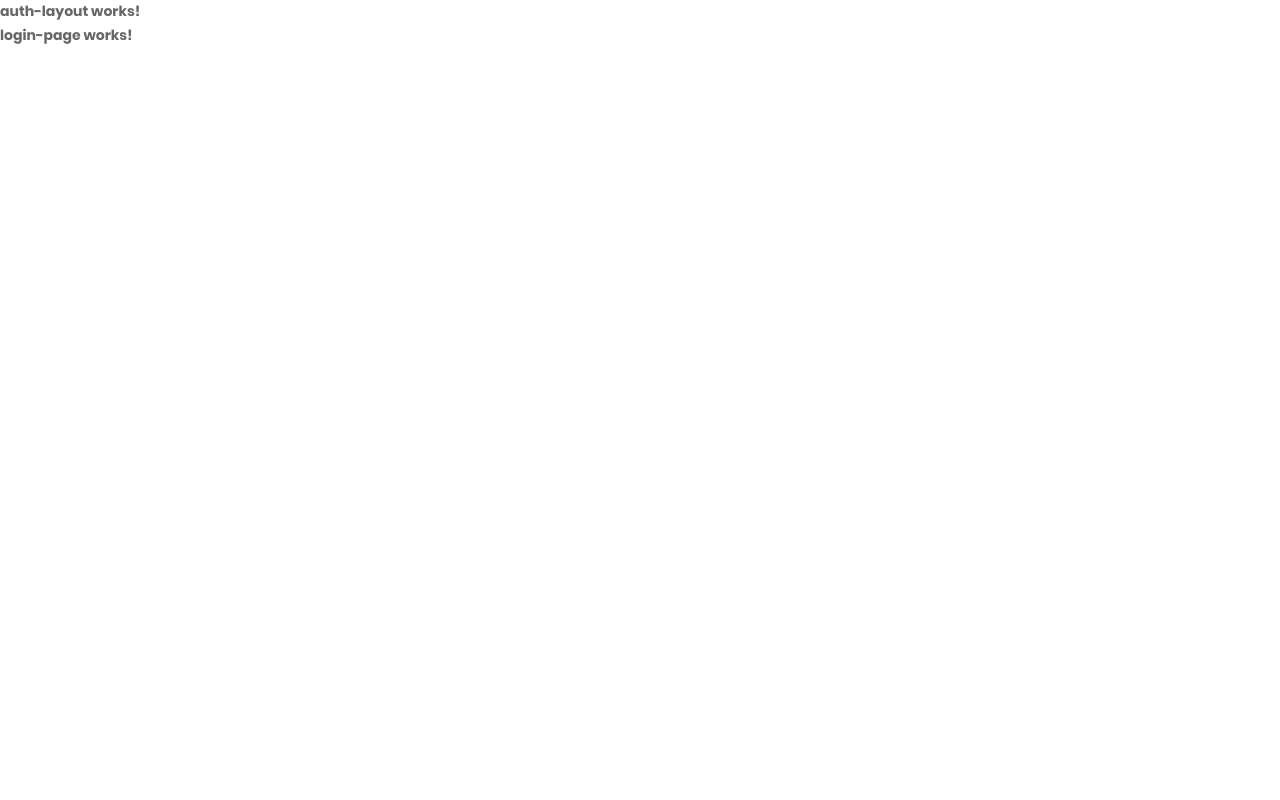
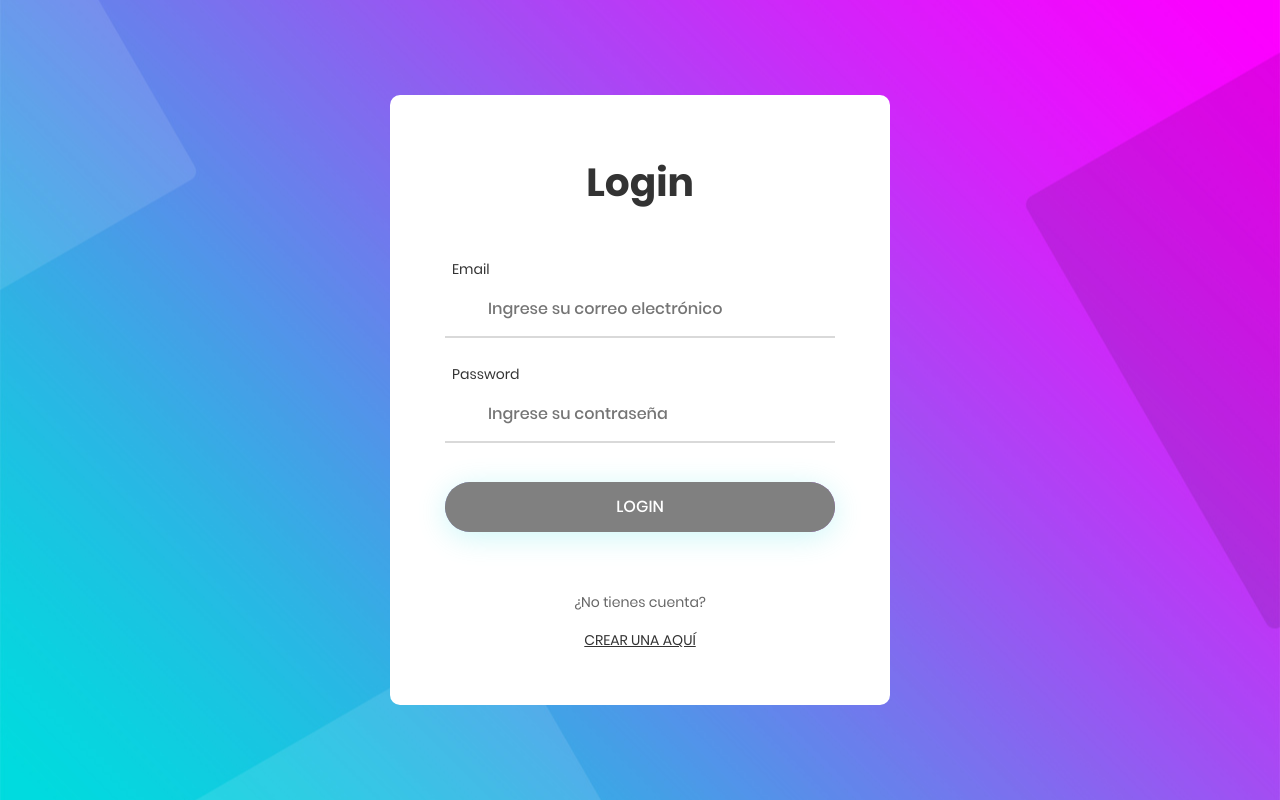
Before and after one commit to AminEl93/AuthApp, an Angular app: page /auth/login in a window 1280 px wide. Built offline with nearby package versions, Linux system fonts and the light colour scheme.

Commit message:
Formulario reactivo inicial de Login

```diff
--- a/src/app/auth/auth.module.ts
+++ b/src/app/auth/auth.module.ts
@@ -1,5 +1,6 @@
 import { NgModule } from '@angular/core';
 import { CommonModule } from '@angular/common';
+import { ReactiveFormsModule } from '@angular/forms';
 
 import { AuthRoutingModule } from './auth-routing.module';
 import { AuthLayoutComponent } from './layouts/auth-layout/auth-layout.component';
@@ -14,7 +15,8 @@
     ],
     imports: [
         CommonModule,
-        AuthRoutingModule
+        AuthRoutingModule,
+        ReactiveFormsModule
     ]
 })
 
--- a/src/app/auth/layouts/auth-layout/auth-layout.component.html
+++ b/src/app/auth/layouts/auth-layout/auth-layout.component.html
@@ -1,2 +1,7 @@
-<p>auth-layout works!</p>
-<router-outlet/>
+<div class="limiter">
+    <div class="container-login100" style="background-image: url('../../../../assets/images/bg-01.jpg');">
+        <div class="wrap-login100 p-l-55 p-r-55 p-t-65 p-b-54">
+            <router-outlet />
+        </div>
+    </div>
+</div>
--- a/src/app/auth/pages/login-page/login-page.component.html
+++ b/src/app/auth/pages/login-page/login-page.component.html
@@ -1 +1,39 @@
-<p>login-page works!</p>
+<form [formGroup]="loginForm" class="login100-form" autocomplete="off" (ngSubmit)="login()">
+    <span class="login100-form-title p-b-49">Login</span>
+
+    <div class="wrap-input100 m-b-23">
+        <span class="label-input100">Email</span>
+        <input
+            class="input100"
+            type="email"
+            formControlName="email"
+            placeholder="Ingrese su correo electrónico"
+        >
+        <span class="focus-input100"></span>
+    </div>
+
+    <div class="wrap-input100">
+        <span class="label-input100">Password</span>
+        <input
+            class="input100"
+            type="password"
+            formControlName="password"
+            placeholder="Ingrese su contraseña"
+        >
+        <span class="focus-input100"></span>
+    </div>
+
+    <div class="text-right p-t-8 p-b-31"></div>
+
+    <div class="container-login100-form-btn">
+        <div class="wrap-login100-form-btn">
+            <div class="login100-form-bgbtn"></div>
+            <button class="login100-form-btn" type="submit" [disabled]="loginForm.invalid">Login</button>
+        </div>
+    </div>
+
+    <div class="flex-col-c p-t-60">
+        <span class="txt1 p-b-17">¿No tienes cuenta?</span>
+        <a class="txt2" routerLink="/auth/register">Crear una aquí</a>
+    </div>
+</form>
--- a/src/app/auth/pages/login-page/login-page.component.ts
+++ b/src/app/auth/pages/login-page/login-page.component.ts
@@ -1,4 +1,5 @@
-import { Component } from '@angular/core';
+import { Component, inject } from '@angular/core';
+import { FormBuilder, FormGroup, Validators } from '@angular/forms';
 
 @Component({
     templateUrl: './login-page.component.html'
@@ -6,4 +7,14 @@
 
 export class LoginPageComponent {
 
+    private fb = inject(FormBuilder);
+
+    public loginForm: FormGroup = this.fb.group({
+        email:    [ '', [Validators.required, Validators.email] ],
+        password: [ '', [Validators.required, Validators.minLength(6)] ],
+    });
+
+    login() {
+
+    }
 }
```
